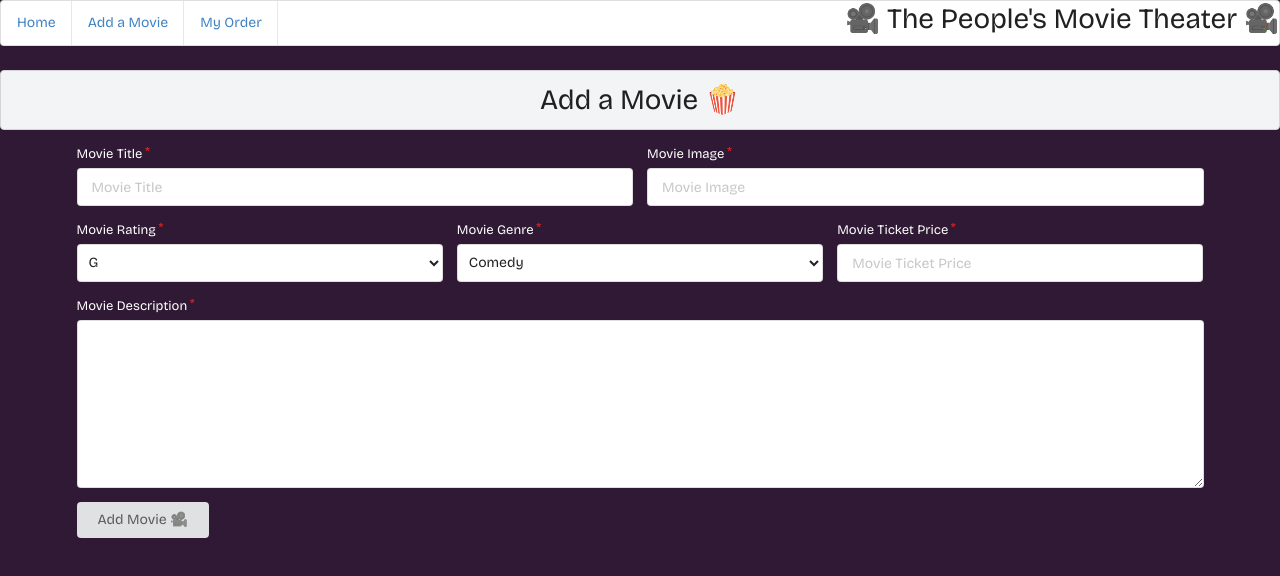
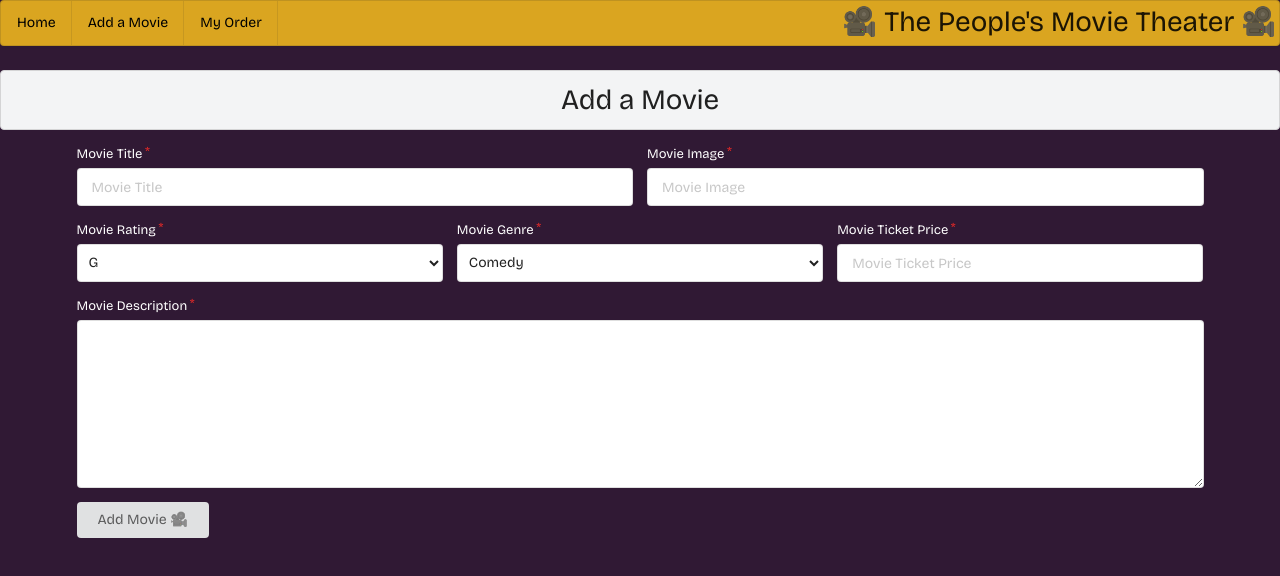
Before and after one commit to braillejord/The-Peoples-Movie-Theater, a React (Create React App) app: page /add-movie in a window 1280 px wide. Shown: the top 576 px of the page. Built offline with nearby package versions, Linux system fonts and the light colour scheme; no server answers.

Commit message:
more color and spacing styling

```diff
--- a/src/components/AddMovie.js
+++ b/src/components/AddMovie.js
@@ -28,7 +28,7 @@ function AddMovie({ movies, moviesUrl, setMovieList }) {
 
     return (
         <>
-            <h1 className="ui center aligned block header">Add a Movie 🍿</h1>
+            <h1 className="ui center aligned block header">Add a Movie</h1>
             <form className="ui container form" onSubmit={(e) => submitMovieForm(e)}>
                 <div className="two fields">
                     <div className="required field">
--- a/src/components/MainContent.js
+++ b/src/components/MainContent.js
@@ -6,13 +6,14 @@ function MainContent({ movies, setMovieList, searchInput, setSearchInput, genreC
 
     let allMovies = movies.map((movie) => (
         <SingleMovie
+            className="single-movie"
             key={movie.id}
             {...movie}
         />
     ))
 
     if (movies.length === 0) {
-        allMovies = <h1>No Results Found</h1>
+        allMovies = <h1 className="no-results">No Results Found</h1>
     }
 
     return (
--- a/src/components/Navbar.js
+++ b/src/components/Navbar.js
@@ -5,15 +5,15 @@ function NavBar() {
 
     return (
         <>
-            <div className="ui menu">
+            <div id="menu" className="ui menu">
                 <div className="header item">
-                    <NavLink exact to="/">Home</NavLink>
+                    <NavLink className="header-link" exact to="/">Home</NavLink>
                 </div>
                 <a className="item">
-                    <NavLink exact to="/add-movie">Add a Movie</NavLink>
+                    <NavLink className="header-link" exact to="/add-movie">Add a Movie</NavLink>
                 </a>
                 <a className="item">
-                    <NavLink exact to="/order-details">My Order</NavLink>
+                    <NavLink className="header-link" exact to="/order-details">My Order</NavLink>
                 </a>
                 <div className="right menu">
                     <h1>🎥 The People's Movie Theater 🎥</h1>
--- a/src/components/Order.js
+++ b/src/components/Order.js
@@ -6,7 +6,7 @@ function Order({ ticketOrder }) {
 
     return (
         <>
-            <h1 className="ui center aligned block header">My Order 🎟️</h1>
+            <h1 className="ui center aligned block header">My Order</h1>
             <div className="ui container">
 
             </div>
--- a/src/index.css
+++ b/src/index.css
@@ -24,7 +24,8 @@ code {
 }
 
 .ui.small.image {
-  padding: 1em 0;
+  margin: 1em 0;
+  max-height: 222px;
 }
 
 .order-button-container {
@@ -33,10 +34,6 @@ code {
 
 body {
   background-color: #301934 !important;
-}
-
-nav {
-  background-color: #fff !important;
 }
 
 html * {
@@ -52,3 +49,29 @@ button.ui.labeled.mini.button {
 label.ui.label {
   color: black !important;
 }
+
+.header-link {
+  color: black;
+}
+
+.header-link:hover {
+  color: white;
+}
+
+.no-results {
+  color: white;
+}
+
+img.ui.small.image:hover {
+  border-style: solid;
+  border-color: goldenrod;
+}
+
+.right.menu {
+  padding-top: 0.2em;
+  padding-right: 0.2em;
+}
+
+#menu {
+  background-color: goldenrod !important;
+}
```
